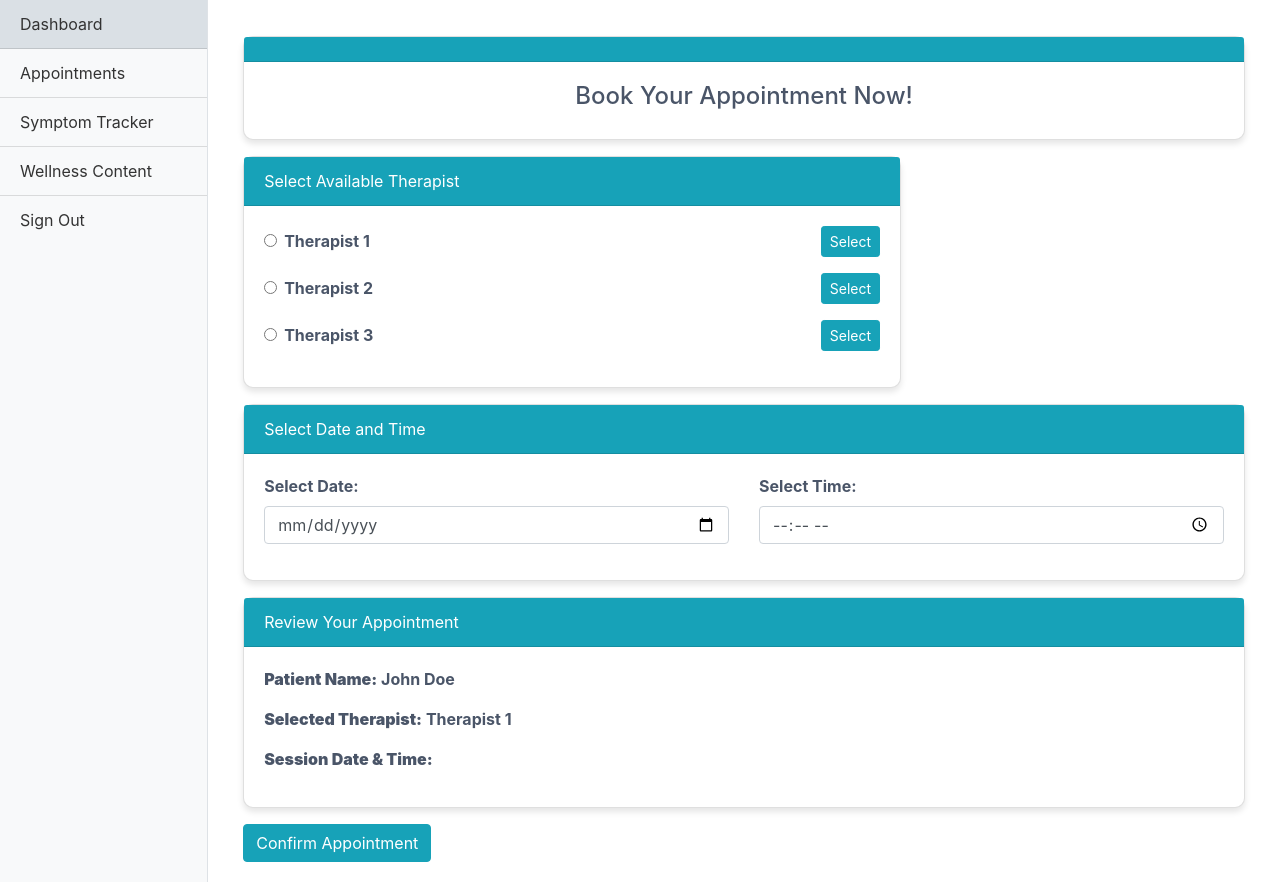
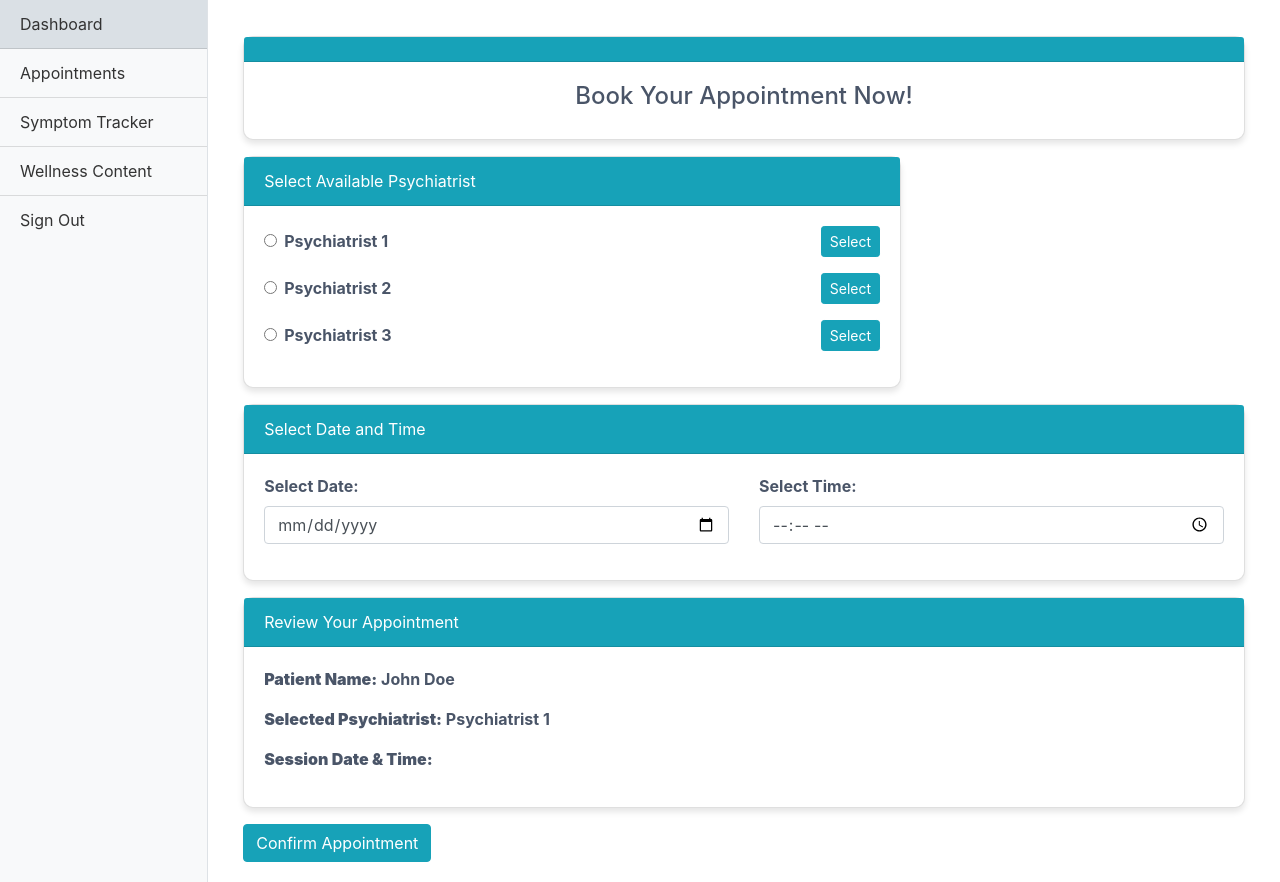
Before and after one commit to rheathadhani/mytelepsychiatry, a plain HTML site: page client/patient-appointments.html in a window 1280 px wide. Drawn offline with nearby package versions, Linux system fonts and the light colour scheme.

```diff
--- a/client/patient-appointments.html
+++ b/client/patient-appointments.html
@@ -42,49 +42,49 @@
           </div>
         </div>
 
-        <!-- Therapist Selection Section -->
+        <!-- Psychiatrist Selection Section -->
         <div class="row">
           <div class="col-md-8">
             <div class="card mb-3">
               <div class="card-header bg-info text-white" data-toggle="collapse" data-target="#psychiatrist"
                 aria-expanded="true">
-                Select Available Therapist
+                Select Available Psychiatrist
               </div>
               <div id="psychiatrist" class="collapse show">
                 <div class="card-body">
                   <div class="form-group d-flex align-items-center justify-content-between">
                     <div class="form-check">
-                      <input class="form-check-input" type="radio" name="therapist" id="therapist1" value="Therapist 1">
-                      <label class="form-check-label" for="therapist1">
-                        Therapist 1
+                      <input class="form-check-input" type="radio" name="psychiatrist" id="psychiatrist1" value="Psychiatrist 1">
+                      <label class="form-check-label" for="psychiatrist1">
+                        Psychiatrist 1
                       </label>
                     </div>
-                    <button class="btn btn-info btn-sm select-button" data-therapist="Therapist 1">Select</button>
+                    <button class="btn btn-info btn-sm select-button" data-psychiatrist="Psychiatrist 1">Select</button>
                   </div>
                   <div class="form-group d-flex align-items-center justify-content-between">
                     <div class="form-check">
-                      <input class="form-check-input" type="radio" name="therapist" id="therapist2" value="Therapist 2">
-                      <label class="form-check-label" for="therapist2">
-                        Therapist 2
+                      <input class="form-check-input" type="radio" name="psychiatrist" id="psychiatrist2" value="Psychiatrist 2">
+                      <label class="form-check-label" for="psychiatrist2">
+                        Psychiatrist 2
                       </label>
                     </div>
-                    <button class="btn btn-info btn-sm select-button" data-therapist="Therapist 2">Select</button>
+                    <button class="btn btn-info btn-sm select-button" data-psychiatrist="Psychiatrist 2">Select</button>
                   </div>
                   <div class="form-group d-flex align-items-center justify-content-between">
                     <div class="form-check">
-                      <input class="form-check-input" type="radio" name="therapist" id="therapist3" value="Therapist 3">
-                      <label class="form-check-label" for="therapist3">
-                        Therapist 3
+                      <input class="form-check-input" type="radio" name="psychiatrist" id="psychiatrist3" value="Psychiatrist 3">
+                      <label class="form-check-label" for="psychiatrist3">
+                        Psychiatrist 3
                       </label>
                     </div>
-                    <button class="btn btn-info btn-sm select-button" data-therapist="Therapist 3">Select</button>
+                    <button class="btn btn-info btn-sm select-button" data-psychiatrist="Psychiatrist 3">Select</button>
                   </div>
                 </div>
               </div>
             </div>
           </div>
 
-          <!--Psychiatrist Profile-->
+          <!-- Psychiatrist Profile -->
           <div class="col-md-4" id="psychiatrist-profile" style="display:none;">
             <div class="card mb-3">
               <div class="card-header bg-info text-white" data-toggle="collapse" data-target="#psy-profile"
@@ -93,8 +93,8 @@
               </div>
               <div class="card-body text-center" id="psy-profile">
                 <img id="psy-Image" src="#" alt="Psychiatrist Image" style="width: 100px; height: 100px;">
-                <h5 id="psy-Name">Therapist Name</h5>
-                <p id="psy-details">Therapist Profile Details Here</p>
+                <h5 id="psy-Name">Psychiatrist Name</h5>
+                <p id="psy-details">Psychiatrist Profile Details Here</p>
               </div>
             </div>
           </div>
@@ -138,7 +138,7 @@
           <div id="reviewSelection" class="collapse show">
             <div class="card-body">
               <p><strong>Patient Name:</strong> John Doe</p> <!-- Replace with dynamic user data -->
-              <p><strong>Selected Therapist:</strong> <span id="selected-psy">Therapist 1</span></p>
+              <p><strong>Selected Psychiatrist:</strong> <span id="selected-psy">Psychiatrist 1</span></p>
               <p><strong>Session Date & Time:</strong> <span id="selectedDateTime"></span></p>
             </div>
           </div>
@@ -160,18 +160,18 @@
   <script>
     $(document).ready(function () {
       $('.select-button').on('click', function () {
-        var therapist = $(this).data('therapist');
-        $('#selected-psy').text(therapist);
+        var psychiatrist = $(this).data('psychiatrist');
+        $('#selected-psy').text(psychiatrist);
 
-        // Update therapist profile details
-        $('#psy-Name').text(therapist);
-        $('#psy-details').text(therapist + ' Profile Details Here');
+        // Update psychiatrist profile details
+        $('#psy-Name').text(psychiatrist);
+        $('#psy-details').text(psychiatrist + ' Profile Details Here');
         $('#psy-Image').attr('src', 'path/to/image.png'); // Update with correct path
 
-        // Show the therapist profile
+        // Show the psychiatrist profile
         $('#psychiatrist-profile').show();
 
-        // Shrink the therapist selection section
+        // Shrink the psychiatrist selection section
         $('.col-md-8').removeClass('col-md-8').addClass('col-md-4');
       });
     });
```
